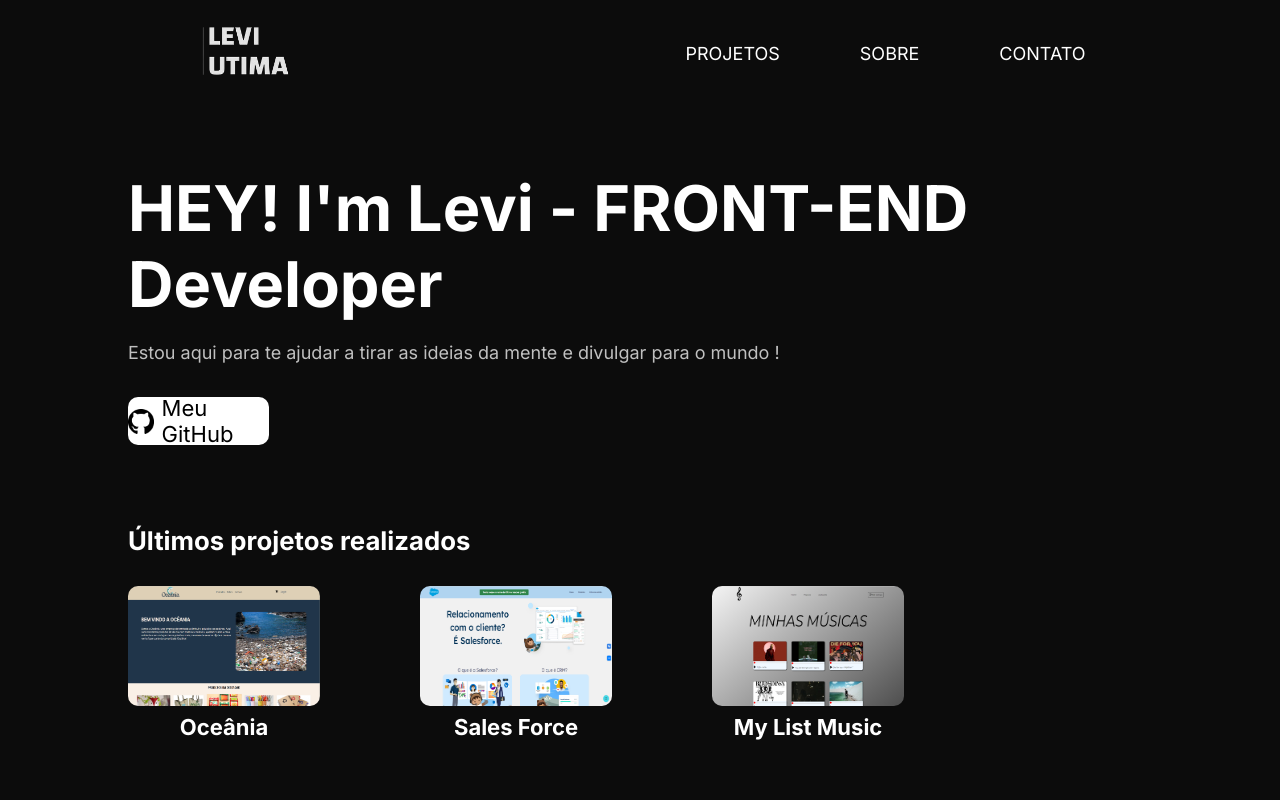
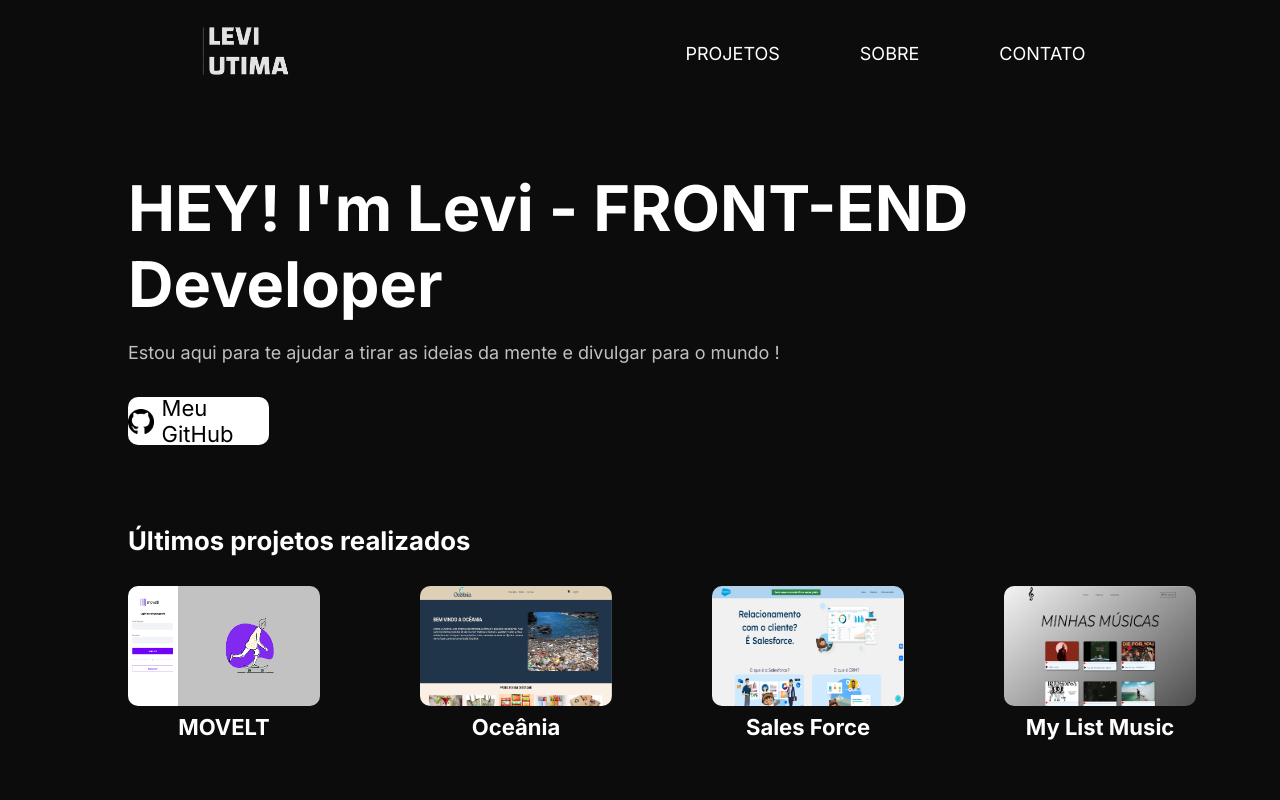
Before and after one commit to leviutima/PORTFOLIO, a React (Vite) app: page / in a window 1280 px wide. Shown: the top 800 px of the page. Built offline with nearby package versions, Linux system fonts and the light colour scheme.

Commit message:
adicionando novos projetos

```diff
--- a/src/pages/Contact/Contact.tsx
+++ b/src/pages/Contact/Contact.tsx
@@ -1,6 +1,10 @@
 const Contato = () => {
     return(
-        <></>
+        <>
+            <section>
+
+            </section>
+        </>
     )
 }
 
--- a/src/pages/Home/Home.tsx
+++ b/src/pages/Home/Home.tsx
@@ -5,7 +5,7 @@
 import salesF from '../../assets/projetos/projeto 3.png'
 import Button from '../../components/Button/Button'
 import github from '../../assets/githubLogo.png'
-
+import movelt from '../../assets/projetos/movelt.png'
 
 const Home = () => {
     return(
@@ -24,6 +24,7 @@
             <SectionContainerSecond>
                 <h3>Últimos projetos realizados</h3>
                 <ContainerProjetos>
+                    <Card img={movelt} titulo='MOVELT'/>
                     <Card img={oceania} titulo='Oceânia'/>
                     <Card img={salesF} titulo='Sales Force'/>
                     <Card img={myMusicList} titulo='My List Music'/>
--- a/src/pages/Projects/Projects.tsx
+++ b/src/pages/Projects/Projects.tsx
@@ -7,6 +7,7 @@
 import cineTag from '../../assets/projetos/CINETAG.png'
 import pomodoro from '../../assets/projetos/pomodoro.png'
 import spaceApp from '../../assets/projetos/spaceApp.png'
+import movelt from '../../assets/projetos/movelt.png'
 
 const Projetos = () => {
     return(
@@ -32,6 +33,7 @@
                         <Card img={cineTag} titulo='CineTag'/>
                         <Card img={pomodoro} titulo="Pomodoro"/>
                         <Card img={spaceApp} titulo="Space-App"/>
+                        <Card img={movelt} titulo="MOVELT"/>
                     </ProjetoCard>
                 </SectionProjeto>
             </ProjetoSection>
```
Also changed, not shown: src/assets/projetos/movelt.png (added), src/pages/Contact/Contact.styled.ts (added).
